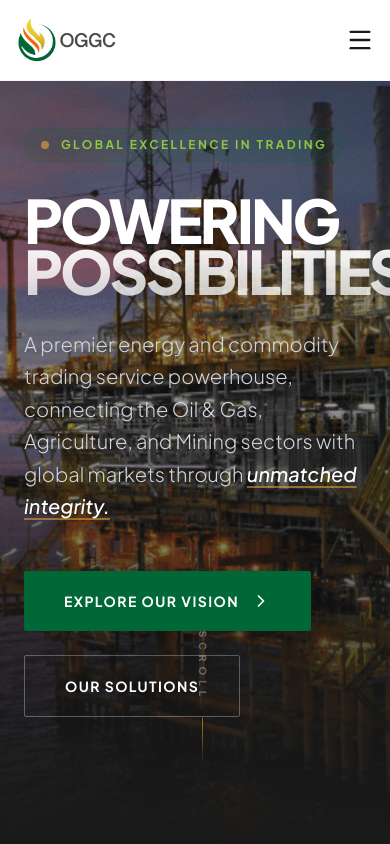
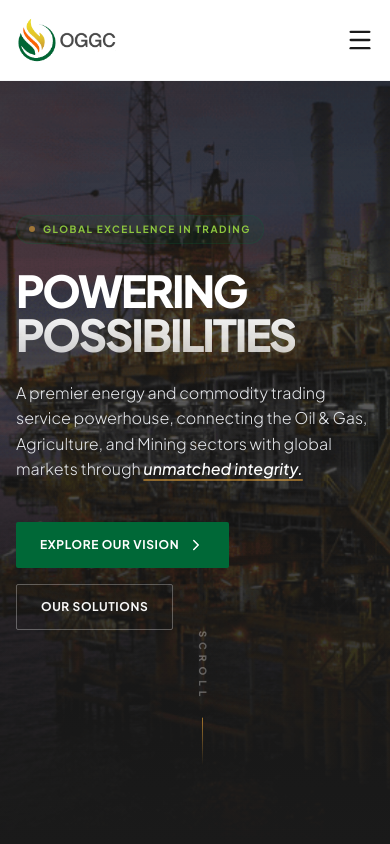
Before and after one commit to RoyalPrince700/olivegem, a React (Vite) app in the folder frontend/: page / in a window 390 px wide. Shown: the top 844 px of the page. Built offline with nearby package versions, Linux system fonts and the light colour scheme.

Commit message:
hero text responsivenbess updated

```diff
--- a/frontend/src/pages/Home.jsx
+++ b/frontend/src/pages/Home.jsx
@@ -25,7 +25,8 @@ const Hero = () => (
   <section className="relative h-screen flex items-center overflow-hidden bg-og-dark">
     {/* Background Image with Overlay */}
     <div className="absolute inset-0 z-0">
-      <div className="absolute inset-0 bg-gradient-to-b from-og-dark/70 via-og-dark/40 to-og-dark z-10" />
+      {/* Darker overlay on mobile for better text readability */}
+      <div className="absolute inset-0 bg-gradient-to-b from-og-dark/85 via-og-dark/70 to-og-dark md:from-og-dark/70 md:via-og-dark/40 md:to-og-dark z-10" />
       <img
         src={oilAndGasImg}
         alt="Global Logistics and Procurement"
@@ -37,41 +38,41 @@ const Hero = () => (
       <div className="absolute top-0 right-0 w-1/3 h-full bg-og-green/5 skew-x-12 transform origin-top-right -z-0" />
     </div>
 
-    <div className="container mx-auto px-6 md:px-12 relative z-20">
+    <div className="container mx-auto px-4 sm:px-6 md:px-12 relative z-20">
       <div className="max-w-5xl">
-        <div className="inline-flex items-center gap-3 px-4 py-2 rounded-full bg-og-green/10 border border-og-green/20 text-og-light-green text-xs font-bold uppercase tracking-[0.2em] mb-8 animate-in fade-in slide-in-from-bottom-4 duration-700">
-          <span className="w-2 h-2 rounded-full bg-og-gold animate-pulse" />
+        <div className="inline-flex items-center gap-2 sm:gap-3 px-3 sm:px-4 py-1.5 sm:py-2 rounded-full bg-og-green/10 border border-og-green/20 text-og-light-green text-[10px] sm:text-xs font-bold uppercase tracking-[0.15em] sm:tracking-[0.2em] mb-6 sm:mb-8 animate-in fade-in slide-in-from-bottom-4 duration-700">
+          <span className="w-1.5 h-1.5 sm:w-2 sm:h-2 rounded-full bg-og-gold animate-pulse" />
           Global  Excellence in Trading
         </div>
 
-        <h1 className="text-6xl md:text-8xl lg:text-[10rem] font-black text-white leading-[0.85] tracking-tighter mb-8 animate-in fade-in slide-in-from-left-8 duration-1000">
+        <h1 className="text-[2.75rem] leading-[1] sm:text-5xl sm:leading-[0.95] md:text-8xl lg:text-[10rem] font-black text-white md:leading-[0.85] tracking-tighter mb-6 sm:mb-8 animate-in fade-in slide-in-from-left-8 duration-1000">
           POWERING <br />
           <span className="text-transparent bg-clip-text bg-gradient-to-b from-white to-white/70">
             POSSIBILITIES
           </span>
         </h1>
 
-        <div className="flex flex-col md:flex-row md:items-center gap-8 md:gap-16 mb-12 animate-in fade-in slide-in-from-left-12 duration-1000 delay-300">
+        <div className="flex flex-col md:flex-row md:items-center gap-6 sm:gap-8 md:gap-16 mb-10 sm:mb-12 animate-in fade-in slide-in-from-left-12 duration-1000 delay-300">
           <div className="h-24 w-1 bg-gradient-to-b from-og-gold to-transparent hidden md:block" />
-          <p className="text-xl md:text-2xl text-gray-300 max-w-2xl font-light leading-relaxed">
+          <p className="text-base leading-[1.6] sm:text-lg sm:leading-relaxed md:text-2xl text-gray-200 md:text-gray-300 max-w-2xl font-light">
           A premier energy and commodity trading service powerhouse, connecting the Oil & Gas, Agriculture, and Mining sectors with global markets through <span className="text-white font-medium italic underline decoration-og-gold/50 decoration-2 underline-offset-4">unmatched integrity.</span>
           </p>
         </div>
 
-        <div className="flex flex-wrap gap-6 animate-in fade-in slide-in-from-bottom-8 duration-1000 delay-500">
+        <div className="flex flex-wrap gap-4 sm:gap-6 animate-in fade-in slide-in-from-bottom-8 duration-1000 delay-500">
           <Link
             to="/about"
-            className="group relative overflow-hidden bg-og-green text-white px-10 py-5 rounded-sm font-bold uppercase tracking-widest text-sm transition-all shadow-2xl hover:shadow-og-green/40 active:scale-95"
+            className="group relative overflow-hidden bg-og-green text-white px-6 py-3.5 sm:px-10 sm:py-5 rounded-sm font-bold uppercase tracking-wider sm:tracking-widest text-xs sm:text-sm transition-all shadow-2xl hover:shadow-og-green/40 active:scale-95"
           >
-            <span className="relative z-10 flex items-center gap-3">
-              Explore Our Vision <ChevronRight size={20} className="group-hover:translate-x-2 transition-transform duration-300" />
+            <span className="relative z-10 flex items-center gap-2 sm:gap-3">
+              Explore Our Vision <ChevronRight size={18} className="sm:w-5 sm:h-5 group-hover:translate-x-2 transition-transform duration-300" />
             </span>
             <div className="absolute inset-0 bg-white/10 translate-y-full group-hover:translate-y-0 transition-transform duration-300" />
           </Link>
 
           <Link
             to="/products"
-            className="group px-10 py-5 rounded-sm font-bold uppercase tracking-widest text-sm border border-white/30 text-white hover:border-white hover:bg-white/5 transition-all active:scale-95"
+            className="group px-6 py-3.5 sm:px-10 sm:py-5 rounded-sm font-bold uppercase tracking-wider sm:tracking-widest text-xs sm:text-sm border border-white/30 text-white hover:border-white hover:bg-white/5 transition-all active:scale-95"
           >
             Our Solutions
           </Link>
```
